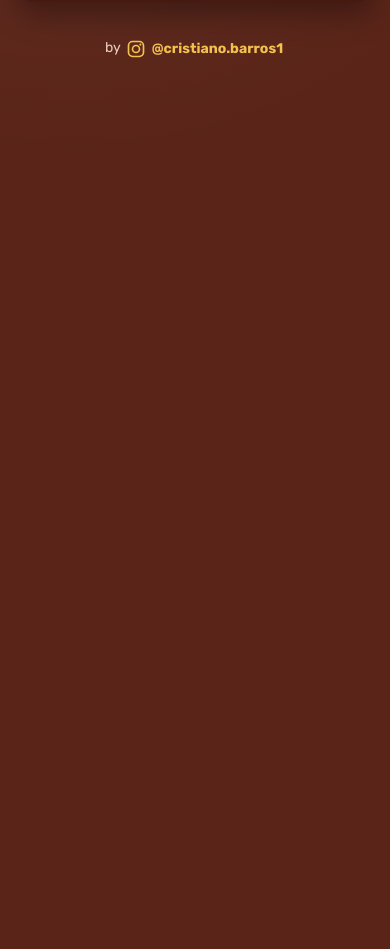
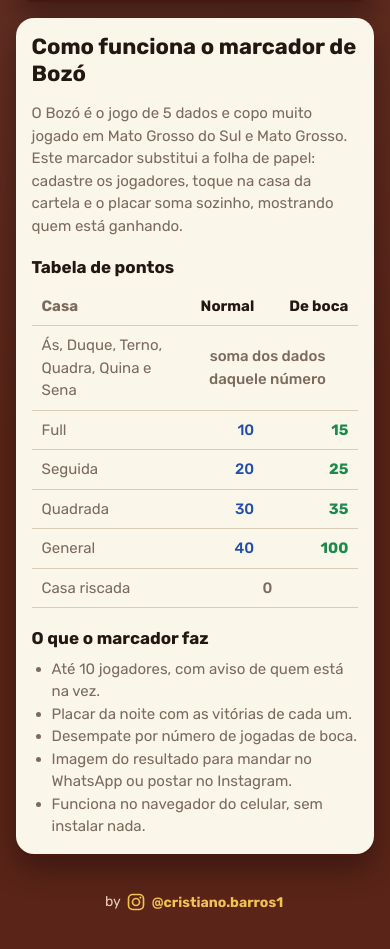
Before and after one commit to crisgonbarros/play-my-games, a plain HTML site: page marcador-Bozo/index.html in a window 390 px wide. Shown: the part 377-1326 px from the top of the page. Before the commit the page ends 844 px from the top, so only its background shows below. Drawn offline with Linux system fonts and the light colour scheme.

Commit message:
Bozó: SEO, favicon, imagem de compartilhamento, robots e sitemap
Co-Authored-By: Claude Opus 5.5 <noreply@anthropic.com>
Claude-Session: https://claude.ai/code/session_01Rz8REq32PyGwG5e27qPJTB

```diff
--- a/marcador-Bozo/index.html
+++ b/marcador-Bozo/index.html
@@ -3,7 +3,31 @@
 <head>
 <meta charset="utf-8">
 <meta name="viewport" content="width=device-width,initial-scale=1">
-<title>Marcador de Bozó</title>
+<title>Marcador de Bozó Online Grátis – Placar do Jogo de Dados</title>
+<meta name="description" content="Marcador de Bozó online e grátis: marque os pontos de cada jogador, jogadas de boca, General e casas riscadas. O placar soma sozinho no celular, sem folha de papel.">
+<meta name="keywords" content="marcador de bozó, marcador bozó online, marcador de bozo, placar de bozó, folha de bozó, cartela de bozó, bozó online, jogo de bozó, jogo de dados bozó, general dados, marcador jogo de dados">
+<meta name="robots" content="index,follow">
+<meta name="author" content="Cristiano Barros">
+<meta name="theme-color" content="#5a2418">
+<link rel="canonical" href="https://play.cristianogbarros.com.br/marcador-Bozo/">
+<link rel="icon" href="favicon.svg" type="image/svg+xml">
+<link rel="icon" href="favicon-32.png" sizes="32x32" type="image/png">
+<link rel="apple-touch-icon" href="apple-touch-icon.png">
+<meta property="og:type" content="website">
+<meta property="og:locale" content="pt_BR">
+<meta property="og:site_name" content="Play Cristiano Barros">
+<meta property="og:title" content="Marcador de Bozó Online Grátis">
+<meta property="og:description" content="Marque os pontos do Bozó no celular: jogadas de boca, General, casas riscadas e placar da noite. Grátis, sem instalar.">
+<meta property="og:url" content="https://play.cristianogbarros.com.br/marcador-Bozo/">
+<meta property="og:image" content="https://play.cristianogbarros.com.br/marcador-Bozo/og-image.jpg">
+<meta property="og:image:width" content="1200">
+<meta property="og:image:height" content="630">
+<meta property="og:image:alt" content="Dois dados e o título Marcador de Bozó">
+<meta name="twitter:card" content="summary_large_image">
+<meta name="twitter:title" content="Marcador de Bozó Online Grátis">
+<meta name="twitter:description" content="Marque os pontos do Bozó no celular. Grátis, sem instalar.">
+<meta name="twitter:image" content="https://play.cristianogbarros.com.br/marcador-Bozo/og-image.jpg">
+<script type="application/ld+json">{"@context":"https://schema.org","@type":"WebApplication","name":"Marcador de Bozó","alternateName":["Marcador Bozó","Marcador de Bozo","Placar de Bozó","Bozó online"],"url":"https://play.cristianogbarros.com.br/marcador-Bozo/","description":"Marcador online e gratuito para o jogo de dados Bozó, com placar automático, jogadas de boca e placar da noite.","applicationCategory":"GameApplication","operatingSystem":"Any","inLanguage":"pt-BR","image":"https://play.cristianogbarros.com.br/marcador-Bozo/og-image.jpg","offers":{"@type":"Offer","price":"0","priceCurrency":"BRL"},"author":{"@type":"Person","name":"Cristiano Barros","sameAs":"https://www.instagram.com/cristiano.barros1/"}}</script>
 <link rel="preconnect" href="https://fonts.googleapis.com">
 <link href="https://fonts.googleapis.com/css2?family=Rubik:wght@400;500;700;800&family=Kalam:wght@700&display=swap" rel="stylesheet">
 <style>
@@ -112,6 +136,14 @@ tfoot td{font-weight:800;font-size:17px;border:0;color:var(--ink)}
 .nightmini b{color:var(--ink)}
 .prev{width:100%;border-radius:12px;display:block;margin:12px 0}
 .dl{display:flex;align-items:center;justify-content:center;text-decoration:none;font-weight:700;background:var(--green);color:#fff;border-radius:12px;min-height:44px}
+.info{margin-top:18px}
+.info h2{font-size:22px;line-height:1.2;margin:0 0 8px}
+.info h3{color:var(--ink);font-size:17px;margin:18px 0 6px}
+.info p,.info li{color:var(--mute);font-size:15px}
+.info ul{padding-left:20px;margin:0}
+.info td{white-space:normal}
+.info tbody td:nth-child(3){color:var(--green);font-weight:700}
+.info td[colspan]{text-align:center;color:var(--mute)}
 .hide{display:none!important}
 </style>
 </head>
@@ -130,6 +162,30 @@ tfoot td{font-weight:800;font-size:17px;border:0;color:var(--ink)}
       <button class="pri" id="start" style="flex:1">Começar partida</button>
     </div>
     <p class="hint">Toque numa casa da cartela pra marcar. Jogada "de boca" vale mais: Full 15, Seguida 25, Quadrada 35, General 100.</p>
+  </section>
+
+  <section id="info" class="paper info">
+    <h2>Como funciona o marcador de Bozó</h2>
+    <p>O Bozó é o jogo de 5 dados e copo muito jogado em Mato Grosso do Sul e Mato Grosso. Este marcador substitui a folha de papel: cadastre os jogadores, toque na casa da cartela e o placar soma sozinho, mostrando quem está ganhando.</p>
+    <h3>Tabela de pontos</h3>
+    <div class="scroll"><table>
+      <thead><tr><th>Casa</th><th>Normal</th><th>De boca</th></tr></thead>
+      <tbody>
+        <tr><td>Ás, Duque, Terno, Quadra, Quina e Sena</td><td colspan="2">soma dos dados daquele número</td></tr>
+        <tr><td>Full</td><td>10</td><td>15</td></tr>
+        <tr><td>Seguida</td><td>20</td><td>25</td></tr>
+        <tr><td>Quadrada</td><td>30</td><td>35</td></tr>
+        <tr><td>General</td><td>40</td><td>100</td></tr>
+        <tr><td>Casa riscada</td><td colspan="2">0</td></tr>
+      </tbody></table></div>
+    <h3>O que o marcador faz</h3>
+    <ul>
+      <li>Até 10 jogadores, com aviso de quem está na vez.</li>
+      <li>Placar da noite com as vitórias de cada um.</li>
+      <li>Desempate por número de jogadas de boca.</li>
+      <li>Imagem do resultado para mandar no WhatsApp ou postar no Instagram.</li>
+      <li>Funciona no navegador do celular, sem instalar nada.</li>
+    </ul>
   </section>
 
   <section id="game" class="hide">
@@ -346,7 +402,7 @@ function menu(){
 }
 $('menuBtn').onclick=menu;
 function show(){
-  $('setup').classList.toggle('hide',S.on);$('game').classList.toggle('hide',!S.on);$('menuBtn').classList.toggle('hide',!S.on);
+  $('setup').classList.toggle('hide',S.on);$('info').classList.toggle('hide',S.on);$('game').classList.toggle('hide',!S.on);$('menuBtn').classList.toggle('hide',!S.on);
   if(S.on)renderGame();else{$('sub').textContent='Monte a mesa e comece';renderSetup()}
 }
 show();
--- /dev/null
+++ b/sitemap.xml
@@ -0,0 +1,6 @@
+<?xml version="1.0" encoding="UTF-8"?>
+<urlset xmlns="http://www.sitemaps.org/schemas/sitemap/0.9">
+  <url><loc>https://play.cristianogbarros.com.br/</loc><lastmod>2026-11-20</lastmod></url>
+  <url><loc>https://play.cristianogbarros.com.br/neon-blocks/</loc><lastmod>2026-11-20</lastmod></url>
+  <url><loc>https://play.cristianogbarros.com.br/marcador-Bozo/</loc><lastmod>2026-11-20</lastmod></url>
+</urlset>
```
Also changed, not shown: marcador-Bozo/apple-touch-icon.png (added), marcador-Bozo/favicon-32.png (added), marcador-Bozo/favicon.svg (added), marcador-Bozo/og-image.jpg (added), robots.txt (added).
